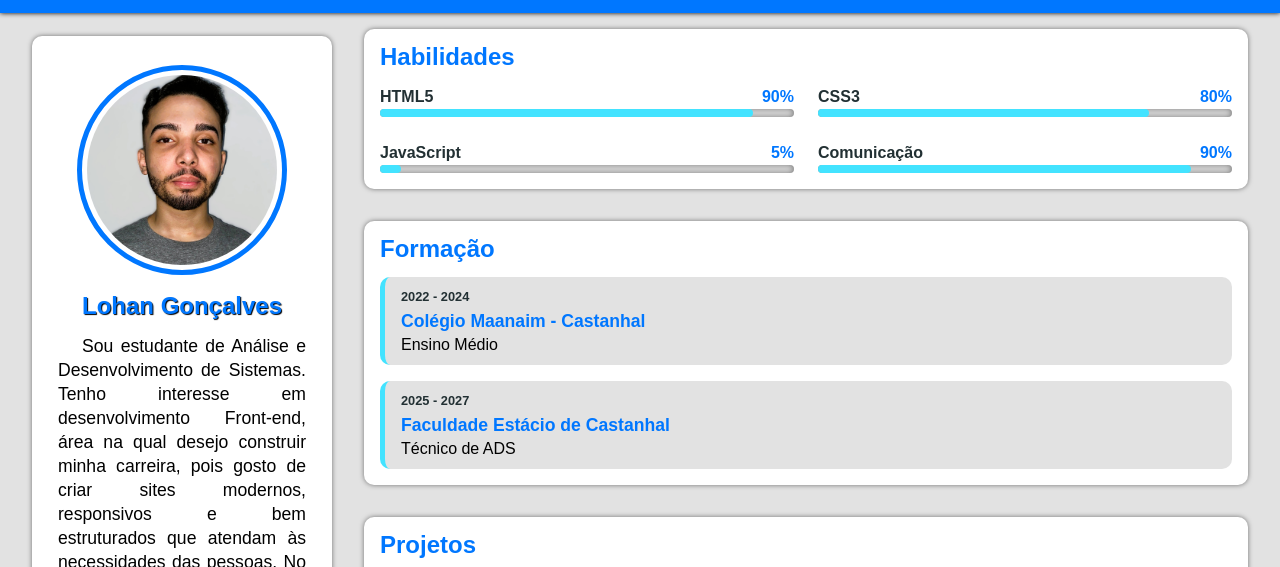
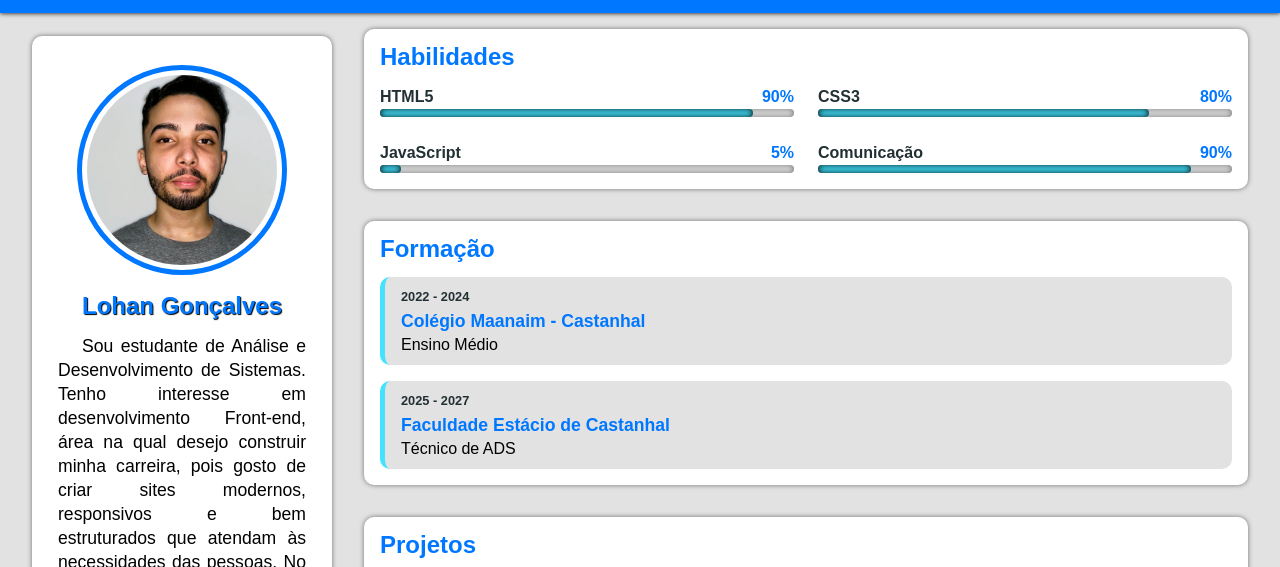
Before and after one commit to lohangoncalves/portfolio, a plain HTML site: page index.html in a window 1280 px wide. Shown: the part 54-621 px from the top of the page. Drawn offline with Linux system fonts and the light colour scheme.

Commit message:
mudando css

```diff
--- a/css/style.css
+++ b/css/style.css
@@ -200,6 +200,7 @@ article > h2{
     height: 100%;
     background-color: var(--destaque-inverso);
     border-radius: 4px;
+    box-shadow: inset 0 0 6px;
 }
 
 /* |||||||||||||||||||||||||||||||||| FORMAÇÃO |||||||||||||||||||||||||||||||||| */
```
